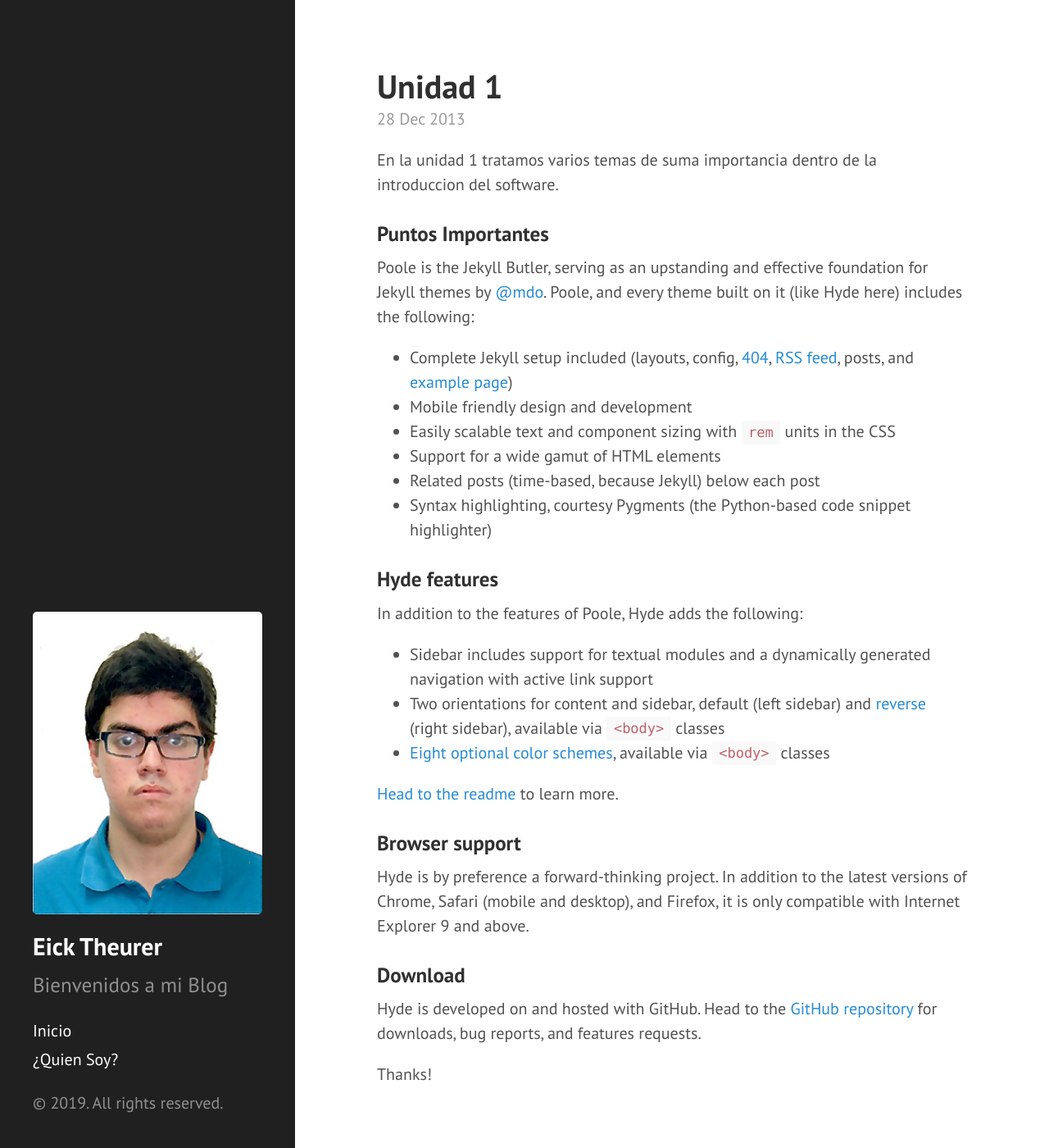
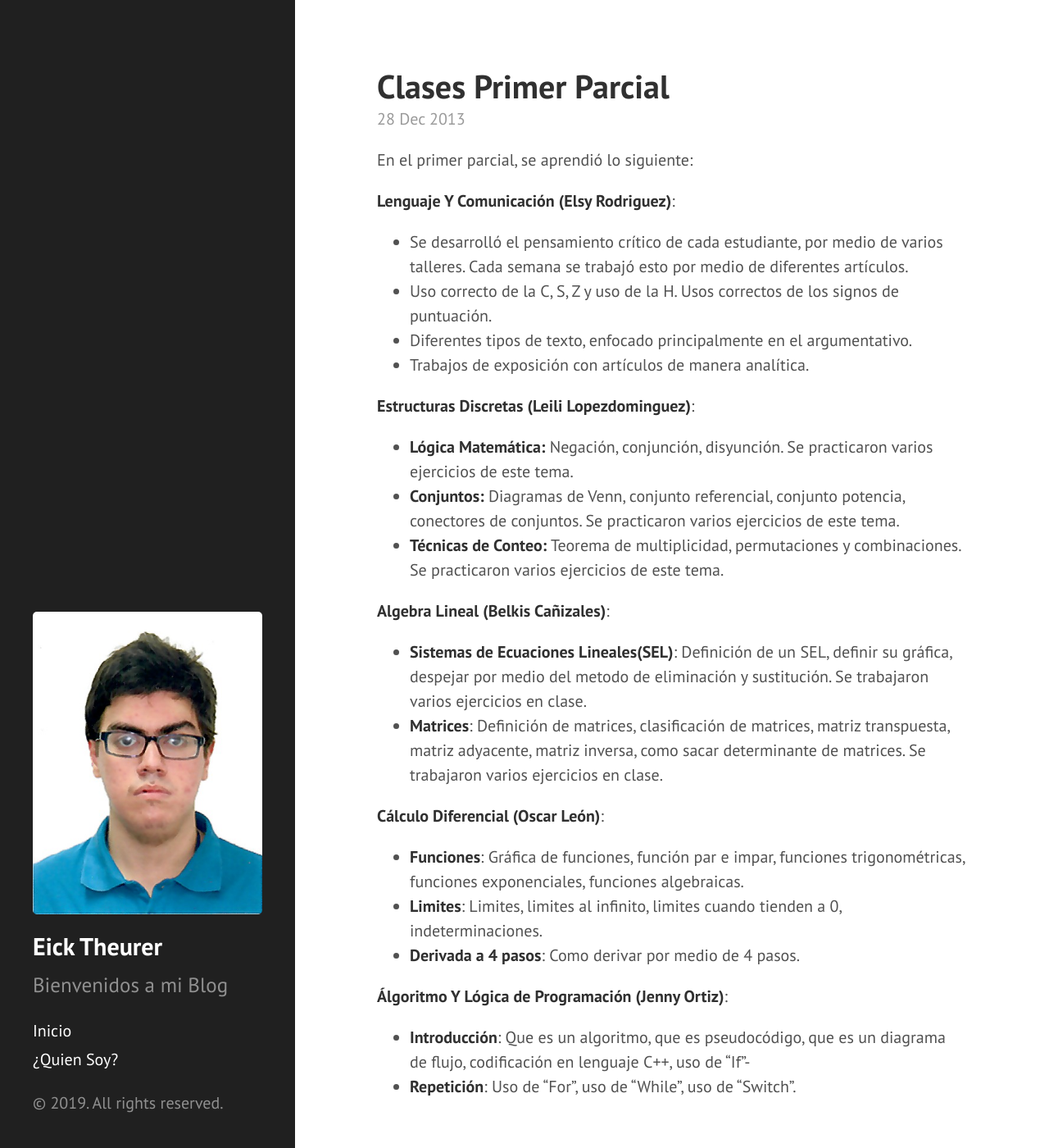
Before and after one commit to Erick-Theurer/Erick-Theurer.github.io, a Jekyll site: the page built from _posts/2013-12-28-introducing-hyde.md, in a window 1280 px wide and 1400 px high. Shown: the whole window at 82% size. Built offline with Jekyll 4.4.1, drawn with Linux system fonts in a browser that asks for light colours; Markdown is read by kramdown in place of the engine named in the settings.

Commit message:
Update 2013-12-28-introducing-hyde.md

```diff
--- a/_posts/2013-12-28-introducing-hyde.md
+++ b/_posts/2013-12-28-introducing-hyde.md
@@ -1,37 +1,30 @@
 ---
 layout: post
-title: Unidad 1
+title: Clases Primer Parcial
 ---
 
-En la unidad 1 tratamos varios temas de suma importancia dentro de la introduccion del software.
+En el primer parcial, se aprendió lo siguiente:
 
-### Puntos Importantes
+**Lenguaje Y Comunicación (Elsy Rodriguez)**:
+* Se desarrolló el pensamiento crítico de cada estudiante, por medio de varios talleres. Cada semana se trabajó esto por medio de diferentes artículos.
+* Uso correcto de la C, S, Z y uso de la H. Usos correctos de los signos de puntuación.
+* Diferentes tipos de texto, enfocado principalmente en el argumentativo.
+* Trabajos de exposición con artículos de manera analítica.
 
-Poole is the Jekyll Butler, serving as an upstanding and effective foundation for Jekyll themes by [@mdo](https://twitter.com/mdo). Poole, and every theme built on it (like Hyde here) includes the following:
+**Estructuras Discretas (Leili Lopezdominguez)**:
+* **Lógica Matemática:** Negación, conjunción, disyunción. Se practicaron varios ejercicios de este tema.
+* **Conjuntos:** Diagramas de Venn, conjunto referencial, conjunto potencia, conectores de conjuntos. Se practicaron varios ejercicios de este tema.
+* **Técnicas de Conteo:** Teorema de multiplicidad, permutaciones y combinaciones. Se practicaron varios ejercicios de este tema.
 
-* Complete Jekyll setup included (layouts, config, [404](/404), [RSS feed](/atom.xml), posts, and [example page](/about))
-* Mobile friendly design and development
-* Easily scalable text and component sizing with `rem` units in the CSS
-* Support for a wide gamut of HTML elements
-* Related posts (time-based, because Jekyll) below each post
-* Syntax highlighting, courtesy Pygments (the Python-based code snippet highlighter)
+**Algebra Lineal (Belkis Cañizales)**:
+* **Sistemas de Ecuaciones Lineales(SEL)**: Definición de un SEL, definir su gráfica, despejar por medio del metodo de eliminación y sustitución. Se trabajaron varios ejercicios en clase.
+* **Matrices**: Definición de matrices,  clasificación de matrices, matriz transpuesta, matriz adyacente, matriz inversa, como sacar determinante de matrices. Se trabajaron varios ejercicios en clase.
 
-### Hyde features
+**Cálculo Diferencial (Oscar León)**:
+* **Funciones**: Gráfica de funciones, función par e impar, funciones trigonométricas, funciones exponenciales, funciones algebraicas.
+* **Limites**: Limites, limites al infinito, limites cuando tienden a 0, indeterminaciones.
+* **Derivada a 4 pasos**: Como derivar por medio de 4 pasos.
 
-In addition to the features of Poole, Hyde adds the following:
-
-* Sidebar includes support for textual modules and a dynamically generated navigation with active link support
-* Two orientations for content and sidebar, default (left sidebar) and [reverse](https://github.com/poole/lanyon#reverse-layout) (right sidebar), available via `<body>` classes
-* [Eight optional color schemes](https://github.com/poole/hyde#themes), available via `<body>` classes
-
-[Head to the readme](https://github.com/poole/hyde#readme) to learn more.
-
-### Browser support
-
-Hyde is by preference a forward-thinking project. In addition to the latest versions of Chrome, Safari (mobile and desktop), and Firefox, it is only compatible with Internet Explorer 9 and above.
-
-### Download
-
-Hyde is developed on and hosted with GitHub. Head to the <a href="https://github.com/poole/hyde">GitHub repository</a> for downloads, bug reports, and features requests.
-
-Thanks!
+**Álgoritmo Y Lógica de Programación (Jenny Ortiz)**:
+* **Introducción**: Que es un algoritmo, que es pseudocódigo, que es un diagrama de flujo, codificación en lenguaje C++, uso de "If"-
+* **Repetición**: Uso de "For", uso de "While", uso de "Switch".
```
